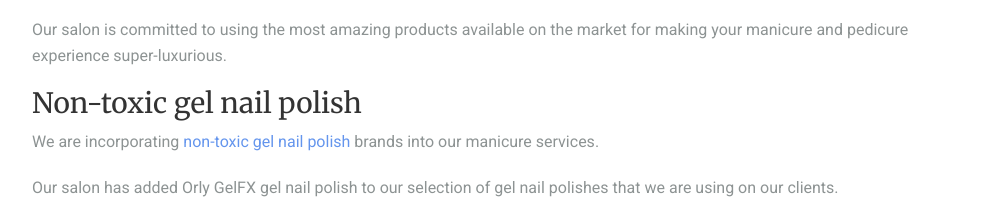
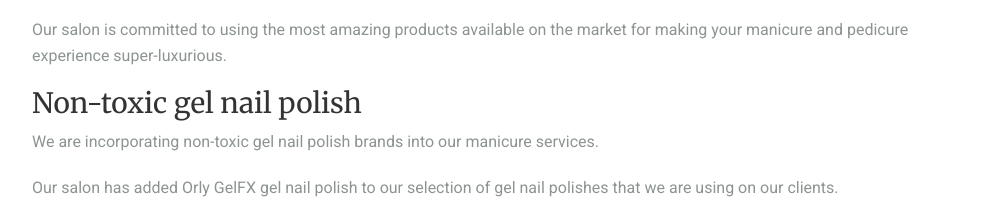
Before and after one commit to user112345677/jeromehillionhairandmakeup, a plain HTML site: page index.html in a window 1280 px wide. Shown: the part 926-1143 px from the top of the page, without its empty margins (38-1042 px from the left). Drawn offline with nearby package versions, Linux system fonts and the light colour scheme.

Commit message:
Update index.html

```diff
--- a/index.html
+++ b/index.html
@@ -90,7 +90,7 @@
 
 
 
-<p>We are incorporating <a href="https://www.msobeauty.com/non-toxic-gel-nail-polish-brands-the-safest-gel-nail-polish/">non-toxic gel nail polish</a> brands into our manicure services.</p>
+<p>We are incorporating non-toxic gel nail polish brands into our manicure services.</p>
 
 
 
```
